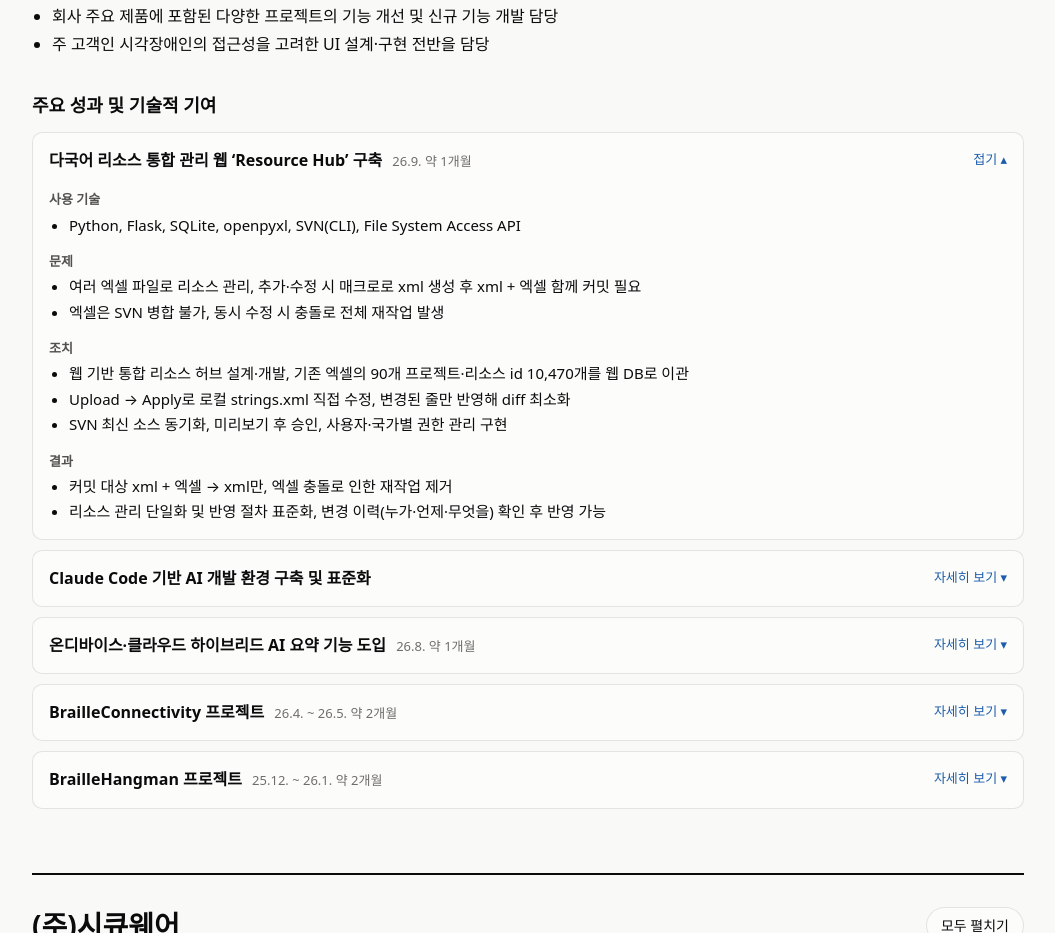
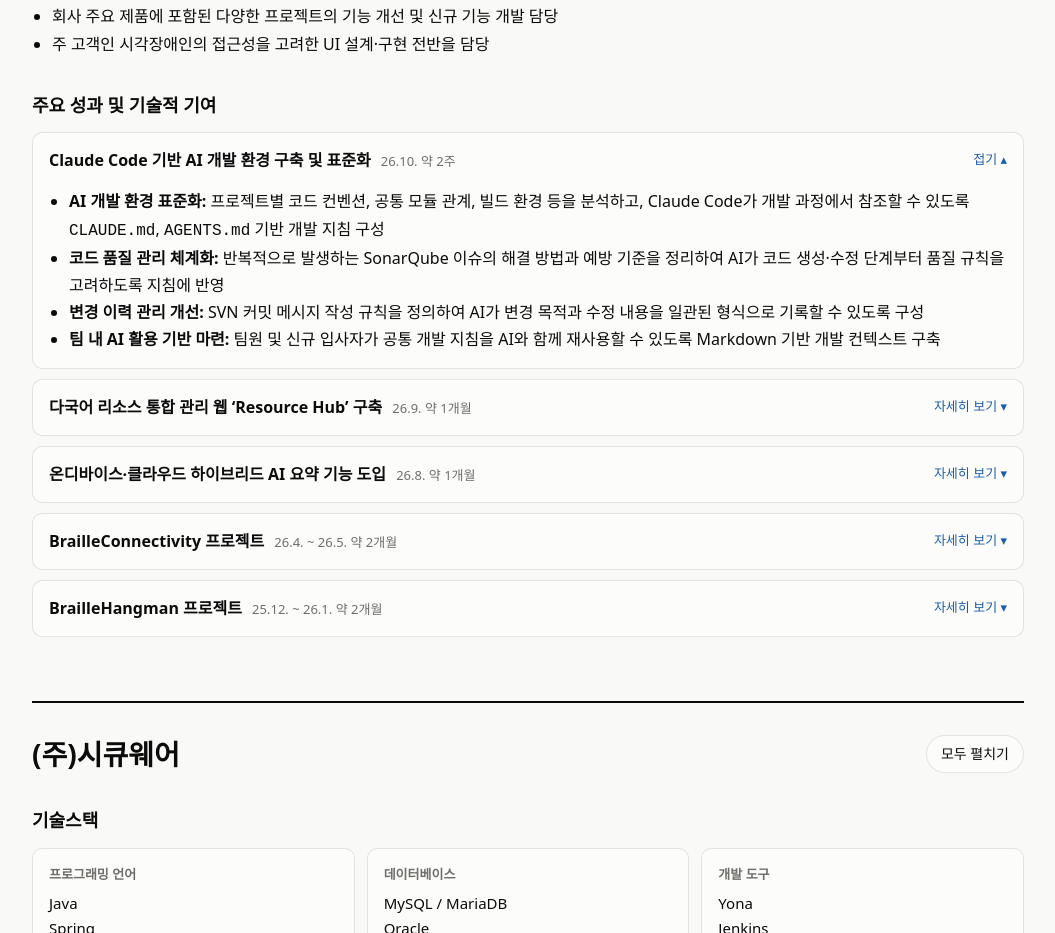
Before and after one commit to linxizhu1209/career-history, a plain HTML site: page index.html in a window 1280 px wide. Shown: the part 838-1771 px from the top of the page, without its empty margins (112-1167 px from the left). Drawn offline with Linux system fonts and the light colour scheme.

Commit message:
Move AI development environment item to the top
Co-Authored-By: Claude Opus 5.5 <noreply@anthropic.com>

```diff
--- a/index.html
+++ b/index.html
@@ -76,6 +76,16 @@
       <h3>주요 성과 및 기술적 기여</h3>
 
       <details class="item" open>
+        <summary>Claude Code 기반 AI 개발 환경 구축 및 표준화 <span class="period">26.10. 약 2주</span></summary>
+        <ul>
+          <li><b>AI 개발 환경 표준화:</b> 프로젝트별 코드 컨벤션, 공통 모듈 관계, 빌드 환경 등을 분석하고, Claude Code가 개발 과정에서 참조할 수 있도록 <code>CLAUDE.md</code>, <code>AGENTS.md</code> 기반 개발 지침 구성</li>
+          <li><b>코드 품질 관리 체계화:</b> 반복적으로 발생하는 SonarQube 이슈의 해결 방법과 예방 기준을 정리하여 AI가 코드 생성·수정 단계부터 품질 규칙을 고려하도록 지침에 반영</li>
+          <li><b>변경 이력 관리 개선:</b> SVN 커밋 메시지 작성 규칙을 정의하여 AI가 변경 목적과 수정 내용을 일관된 형식으로 기록할 수 있도록 구성</li>
+          <li><b>팀 내 AI 활용 기반 마련:</b> 팀원 및 신규 입사자가 공통 개발 지침을 AI와 함께 재사용할 수 있도록 Markdown 기반 개발 컨텍스트 구축</li>
+        </ul>
+      </details>
+
+      <details class="item">
         <summary>다국어 리소스 통합 관리 웹 ‘Resource Hub’ 구축 <span class="period">26.9. 약 1개월</span></summary>
         <dl>
           <dt>사용 기술</dt>
@@ -97,16 +107,6 @@
             <li>리소스 관리 단일화 및 반영 절차 표준화, 변경 이력(누가·언제·무엇을) 확인 후 반영 가능</li>
           </ul></dd>
         </dl>
-      </details>
-
-      <details class="item">
-        <summary>Claude Code 기반 AI 개발 환경 구축 및 표준화</summary>
-        <ul>
-          <li><b>AI 개발 환경 표준화:</b> 프로젝트별 코드 컨벤션, 공통 모듈 관계, 빌드 환경 등을 분석하고, Claude Code가 개발 과정에서 참조할 수 있도록 <code>CLAUDE.md</code>, <code>AGENTS.md</code> 기반 개발 지침 구성</li>
-          <li><b>코드 품질 관리 체계화:</b> 반복적으로 발생하는 SonarQube 이슈의 해결 방법과 예방 기준을 정리하여 AI가 코드 생성·수정 단계부터 품질 규칙을 고려하도록 지침에 반영</li>
-          <li><b>변경 이력 관리 개선:</b> SVN 커밋 메시지 작성 규칙을 정의하여 AI가 변경 목적과 수정 내용을 일관된 형식으로 기록할 수 있도록 구성</li>
-          <li><b>팀 내 AI 활용 기반 마련:</b> 팀원 및 신규 입사자가 공통 개발 지침을 AI와 함께 재사용할 수 있도록 Markdown 기반 개발 컨텍스트 구축</li>
-        </ul>
       </details>
 
       <details class="item">
```
